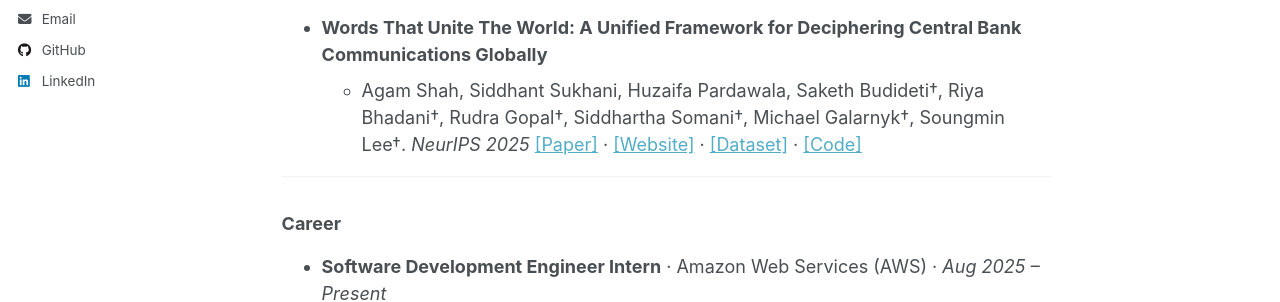
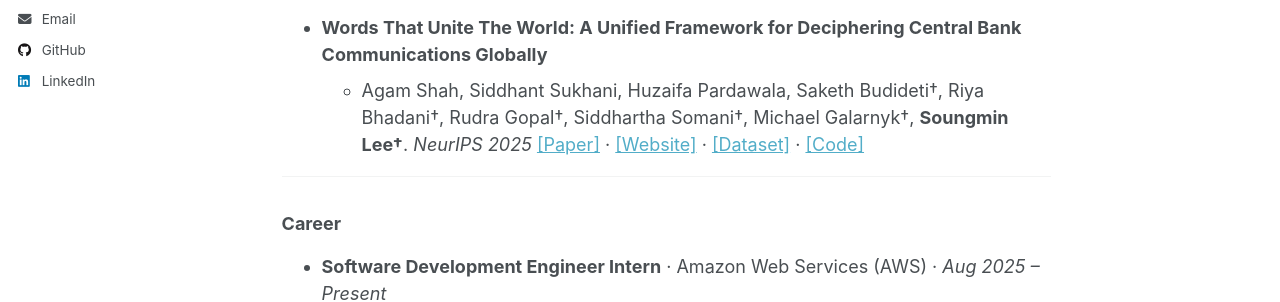
Before and after one commit to minovermax/minovermax.github.io, a Jekyll site: the page built from _pages/about.md, in a window 1280 px wide and 900 px high. Shown: the part 335-637 px from the top of the window. Built offline with Jekyll 4.4.1, drawn with Linux system fonts in a browser that asks for light colours; a script that is not in the unit is left out.

Commit message:
more bold

```diff
--- a/_pages/about.md
+++ b/_pages/about.md
@@ -15,7 +15,7 @@ Currently focused on NLP research and integrating LLM-powered features into web/
 ### Publications
 
 - **Words That Unite The World: A Unified Framework for Deciphering Central Bank Communications Globally**
-  - Agam Shah, Siddhant Sukhani, Huzaifa Pardawala, Saketh Budideti†, Riya Bhadani†, Rudra Gopal†, Siddhartha Somani†, Michael Galarnyk†, Soungmin Lee†. *NeurIPS 2025* [[Paper]](https://gcb-web-bb21b.web.app/static/pdf/main.pdf) · [[Website]](https://gcb-web-bb21b.web.app/) · [[Dataset]](https://huggingface.co/collections/gtfintechlab/wcb-678965e38178c63158b45fdf) · [[Code]](https://github.com/gtfintechlab/WorldCentralBanks)
+  - Agam Shah, Siddhant Sukhani, Huzaifa Pardawala, Saketh Budideti†, Riya Bhadani†, Rudra Gopal†, Siddhartha Somani†, Michael Galarnyk†, **Soungmin Lee†**. *NeurIPS 2025* [[Paper]](https://gcb-web-bb21b.web.app/static/pdf/main.pdf) · [[Website]](https://gcb-web-bb21b.web.app/) · [[Dataset]](https://huggingface.co/collections/gtfintechlab/wcb-678965e38178c63158b45fdf) · [[Code]](https://github.com/gtfintechlab/WorldCentralBanks)
 
 ---
 
```
